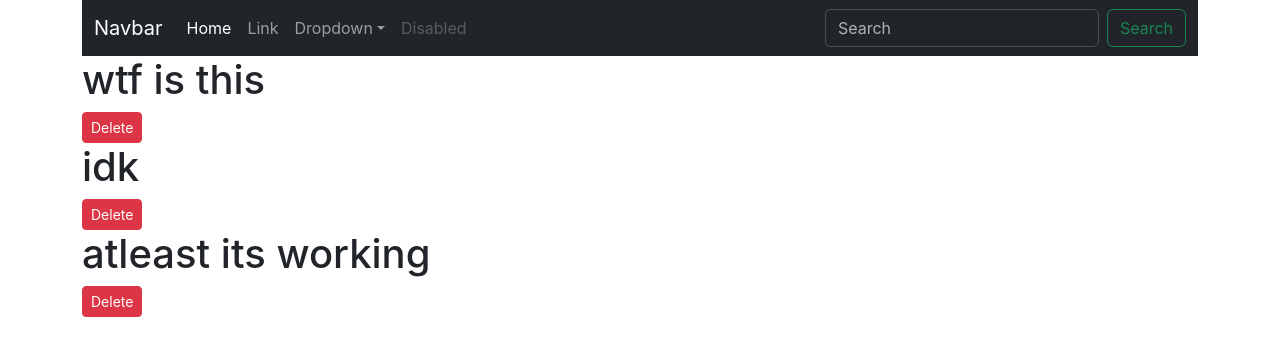
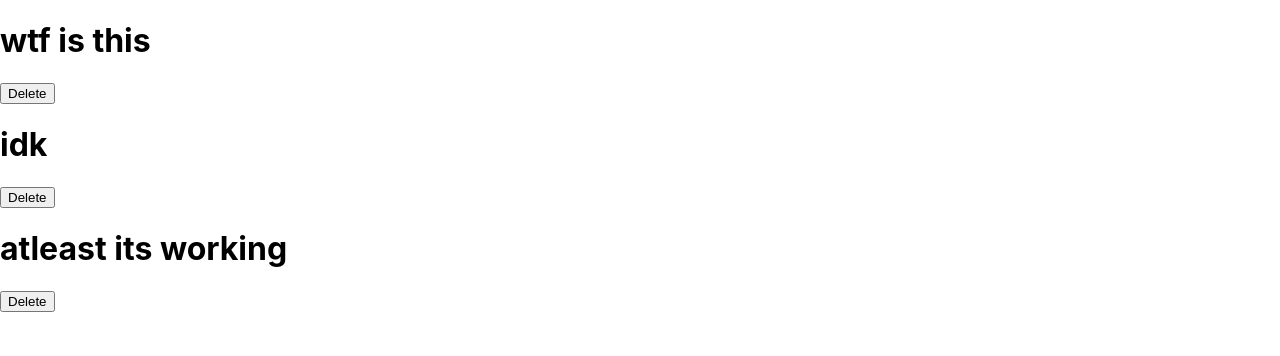
Before and after one commit to iamharshdabas/todo, a React (Create React App) app: page / in a window 1280 px wide. Shown: the top 356 px of the page. Built offline with nearby package versions, Linux system fonts and the light colour scheme.

Commit message:
RM: styling

```diff
--- a/public/index.html
+++ b/public/index.html
@@ -15,7 +15,6 @@
       user's mobile device or desktop. See https://developers.google.com/web/fundamentals/web-app-manifest/
     -->
     <link rel="manifest" href="%PUBLIC_URL%/manifest.json" />
-    <link href="https://cdn.jsdelivr.net/npm/bootstrap@5.3.0-alpha3/dist/css/bootstrap.min.css" rel="stylesheet" integrity="sha384-KK94CHFLLe+nY2dmCWGMq91rCGa5gtU4mk92HdvYe+M/SXH301p5ILy+dN9+nJOZ" crossorigin="anonymous">
     <!--
       Notice the use of %PUBLIC_URL% in the tags above.
       It will be replaced with the URL of the `public` folder during the build.
@@ -40,6 +39,5 @@
       To begin the development, run `npm start` or `yarn start`.
       To create a production bundle, use `npm run build` or `yarn build`.
     -->
-    <script src="https://cdn.jsdelivr.net/npm/bootstrap@5.3.0-alpha3/dist/js/bootstrap.bundle.min.js" integrity="sha384-ENjdO4Dr2bkBIFxQpeoTz1HIcje39Wm4jDKdf19U8gI4ddQ3GYNS7NTKfAdVQSZe" crossorigin="anonymous"></script>
   </body>
 </html>
--- a/src/App.js
+++ b/src/App.js
@@ -1,6 +1,5 @@
 import './App.css';
-import Header from './comp/Header'
-import Todo from './comp/Todo'
+import Todo from './Todo'
 import { useState } from "react";
 
 function App() {
@@ -24,7 +23,6 @@ function App() {
 
   return (
     <div className='container'>
-      <Header />
       <Todo todos={todos} onDelete={onDelete} />
     </div>
   );
--- a/src/comp/Todo.js
+++ b/src/Todo.js
@@ -6,7 +6,7 @@ export default function Todo({ todos, onDelete }) {
           return (
             <>
               <h1>{todo.item}</h1>
-              <button className="btn btn-danger btn-sm" onClick={() => onDelete(todo)}>Delete</button>
+              <button className="" onClick={() => onDelete(todo)}>Delete</button>
             </>
           )
         })
--- a/src/comp/Header.js
+++ /dev/null
@@ -1,42 +0,0 @@
-export default function Header() {
-  return (
-    <>
-      <nav className="navbar navbar-expand-lg bg-dark" data-bs-theme="dark">
-        <div className="container-fluid">
-          <a className="navbar-brand" href="#">Navbar</a>
-          <button className="navbar-toggler" type="button" data-bs-toggle="collapse" data-bs-target="#navbarSupportedContent" aria-controls="navbarSupportedContent" aria-expanded="false" aria-label="Toggle navigation">
-            <span className="navbar-toggler-icon"></span>
-          </button>
-          <div className="collapse navbar-collapse" id="navbarSupportedContent">
-            <ul className="navbar-nav me-auto mb-2 mb-lg-0">
-              <li className="nav-item">
-                <a className="nav-link active" aria-current="page" href="#">Home</a>
-              </li>
-              <li className="nav-item">
-                <a className="nav-link" href="#">Link</a>
-              </li>
-              <li className="nav-item dropdown">
-                <a className="nav-link dropdown-toggle" href="#" role="button" data-bs-toggle="dropdown" aria-expanded="false">
-                  Dropdown
-                </a>
-                <ul className="dropdown-menu">
-                  <li><a className="dropdown-item" href="#">Action</a></li>
-                  <li><a className="dropdown-item" href="#">Another action</a></li>
-                  <li><hr className="dropdown-divider" /></li>
-                  <li><a className="dropdown-item" href="#">Something else here</a></li>
-                </ul>
-              </li>
-              <li className="nav-item">
-                <a className="nav-link disabled">Disabled</a>
-              </li>
-            </ul>
-            <form className="d-flex" role="search">
-              <input className="form-control me-2" type="search" placeholder="Search" aria-label="Search" />
-              <button className="btn btn-outline-success" type="submit">Search</button>
-            </form>
-          </div>
-        </div>
-      </nav>
-    </>
-  )
-}
```
